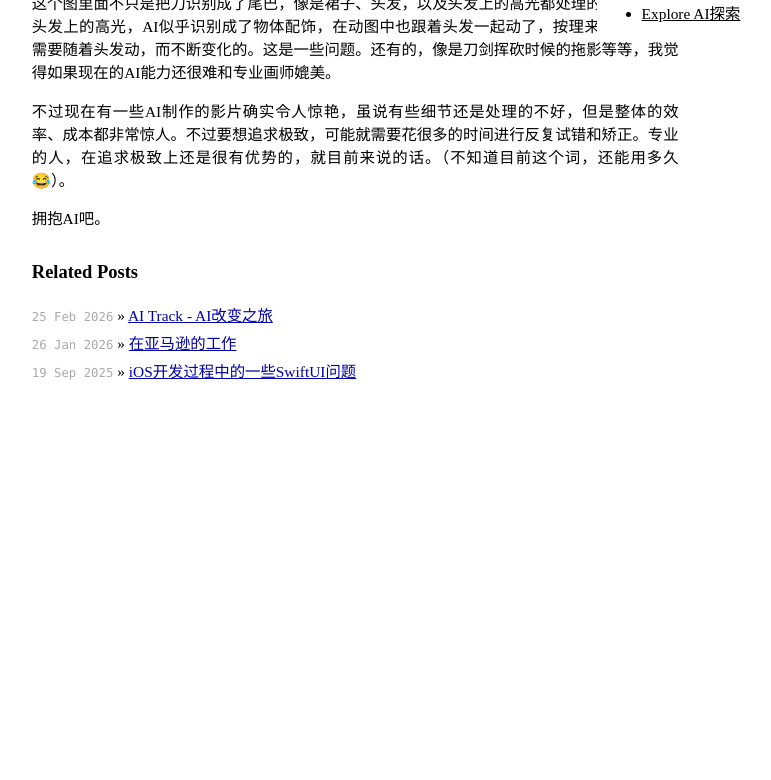
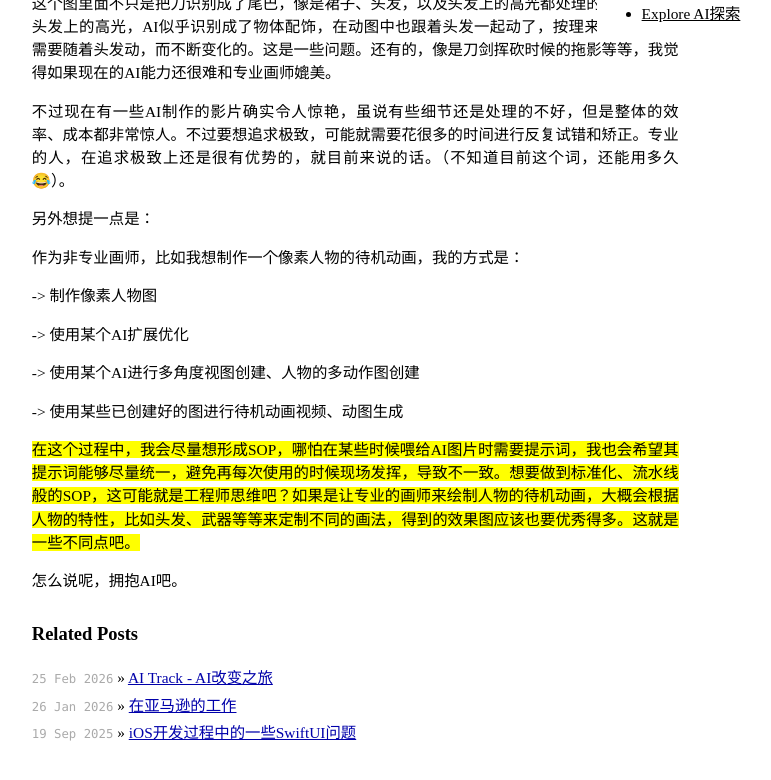
Before and after one commit to imekaku/imekaku.github.io, a Jekyll site: the page built from _posts/2026-06-06-ai-explore.md, in a window 1280 px wide and 900 px high, scrolled down 5391 px, cut to the strip 70-850 px from the top of the window. Shown: the whole strip, without its empty margins (272-1043 px from the left). Built offline with Jekyll 4.4.1, drawn with Linux system fonts in a browser that asks for light colours; before the commit the page ends 5930 px from its top, so only the background shows below that.

Commit message:
update a post

```diff
--- a/_posts/2026-06-06-ai-explore.md
+++ b/_posts/2026-06-06-ai-explore.md
@@ -119,4 +119,20 @@ AGRRRRRRRKKKKKKKKKKKKKKKKKKKKKKK
 
 不过现在有一些AI制作的影片确实令人惊艳，虽说有些细节还是处理的不好，但是整体的效率、成本都非常惊人。不过要想追求极致，可能就需要花很多的时间进行反复试错和矫正。专业的人，在追求极致上还是很有优势的，就目前来说的话。（不知道目前这个词，还能用多久😂）。
 
-拥抱AI吧。
+另外想提一点是：
+
+作为非专业画师，比如我想制作一个像素人物的待机动画，我的方式是：
+
+-> 制作像素人物图
+
+-> 使用某个AI扩展优化
+
+-> 使用某个AI进行多角度视图创建、人物的多动作图创建
+
+-> 使用某些已创建好的图进行待机动画视频、动图生成
+
+<span style="background-color: yellow;">
+在这个过程中，我会尽量想形成SOP，哪怕在某些时候喂给AI图片时需要提示词，我也会希望其提示词能够尽量统一，避免再每次使用的时候现场发挥，导致不一致。想要做到标准化、流水线般的SOP，这可能就是工程师思维吧？如果是让专业的画师来绘制人物的待机动画，大概会根据人物的特性，比如头发、武器等等来定制不同的画法，得到的效果图应该也要优秀得多。这就是一些不同点吧。
+</span>
+
+怎么说呢，拥抱AI吧。
```
